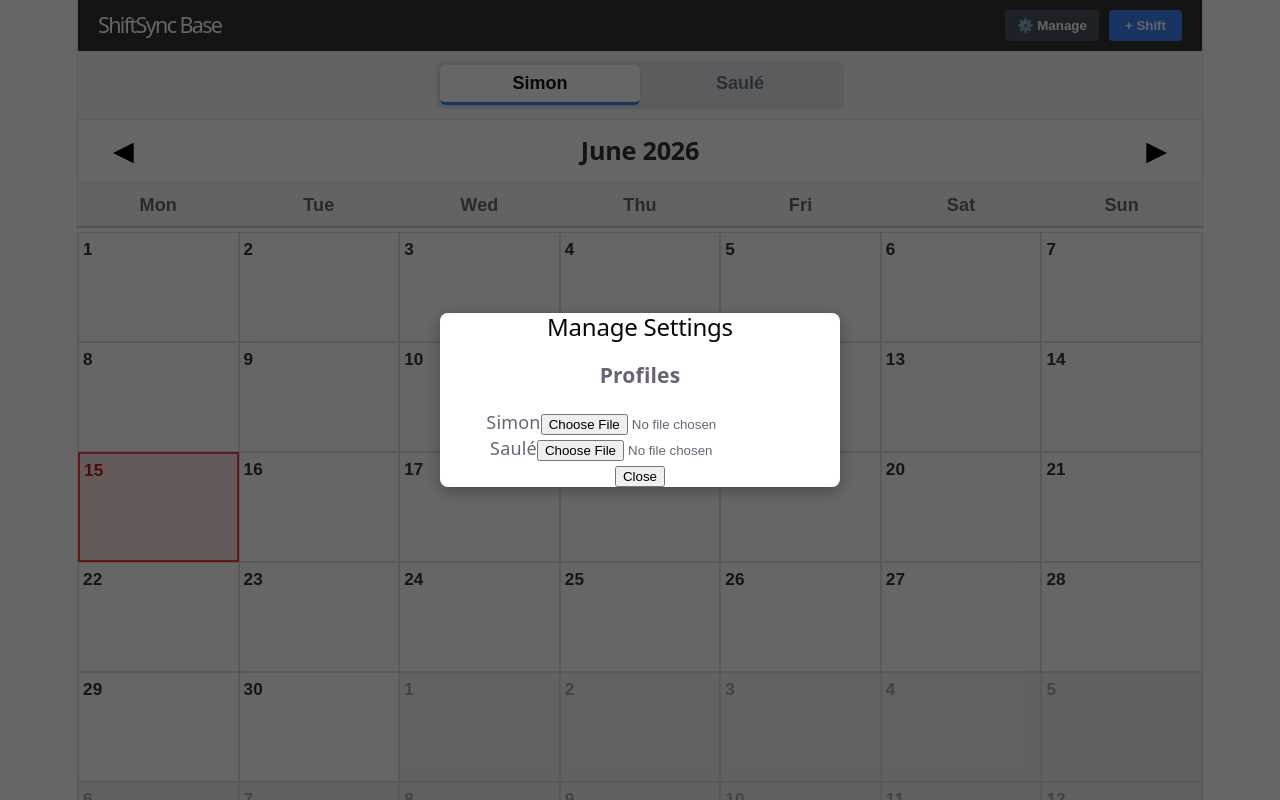
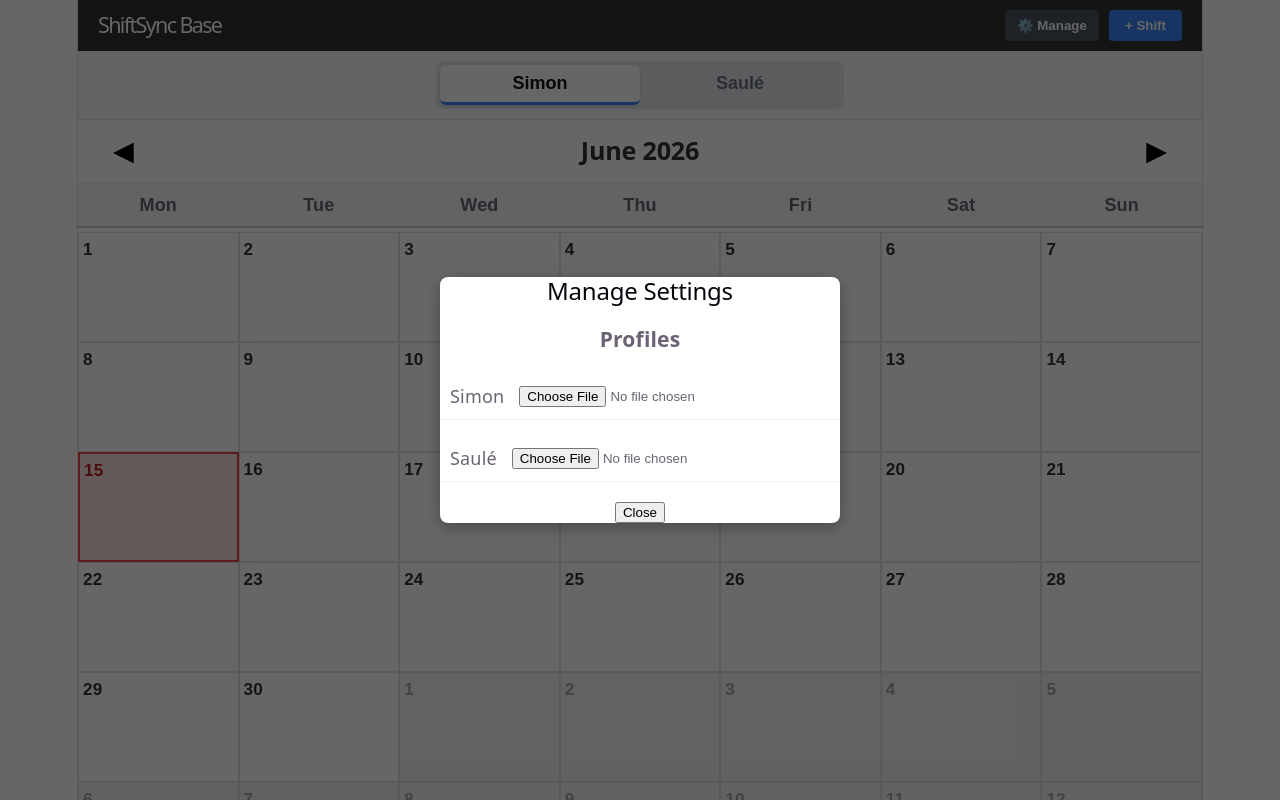
Before and after one commit to s1c0s1m4t1c/shiftsync, a React (Vite) app: page / in a window 1280 px wide. Both pictures are taken after a click on the button "⚙️ Manage". Shown: the top 800 px of the page. Built offline with nearby package versions, Linux system fonts and the light colour scheme.

Commit message:
Update App.css

```diff
--- a/src/App.css
+++ b/src/App.css
@@ -632,3 +632,26 @@ input[type="time"] {
 .delete-btn:hover {
   background-color: #fee2e2;
 }
+
+.settings-row {
+  display: flex;
+  align-items: center;
+  gap: 15px;
+  margin-bottom: 15px;
+  padding: 10px;
+  border-bottom: 1px solid #eee;
+}
+
+/* Ensure the file input doesn't take up too much space */
+.settings-row input[type="file"] {
+  max-width: 200px;
+}
+
+/* Ensure the preview image stays small and uniform */
+.settings-row img {
+  width: 40px;
+  height: 40px;
+  object-fit: cover;
+  border-radius: 50%;
+  margin-left: auto; /* Pushes the image to the right */
+}
```
